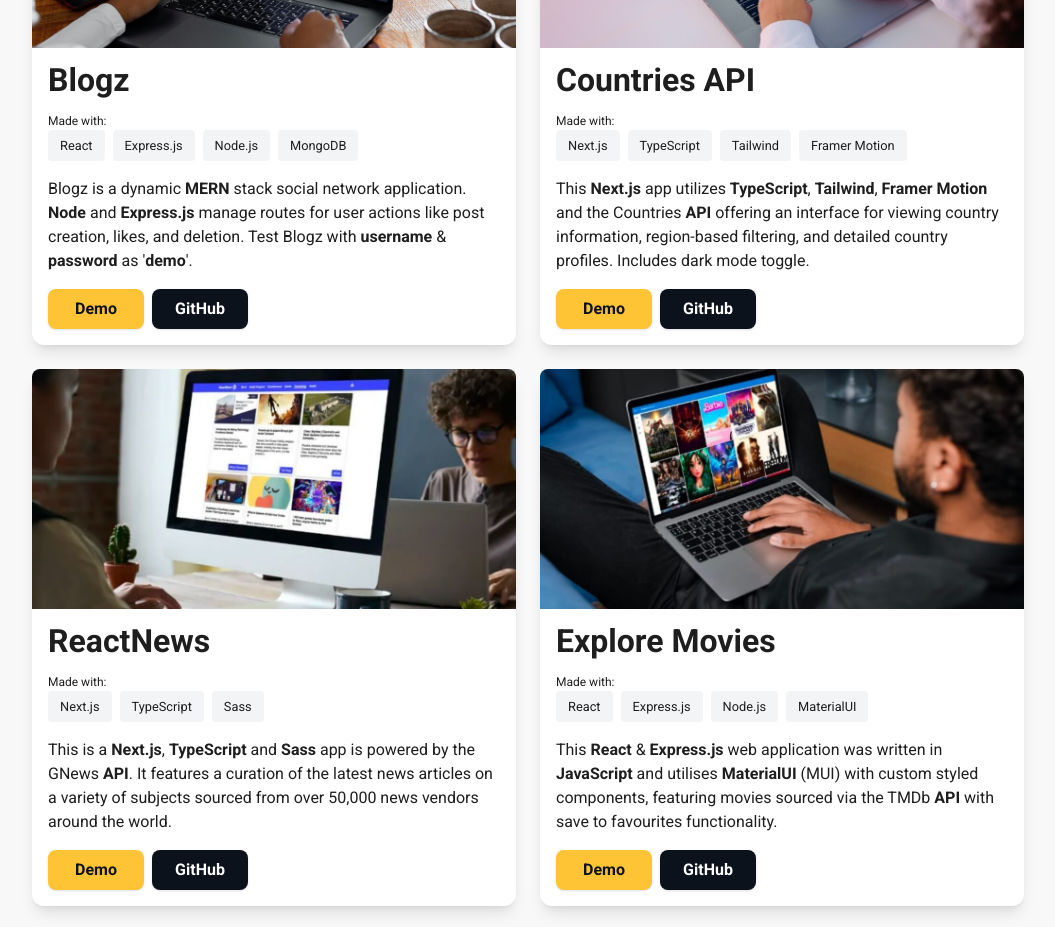
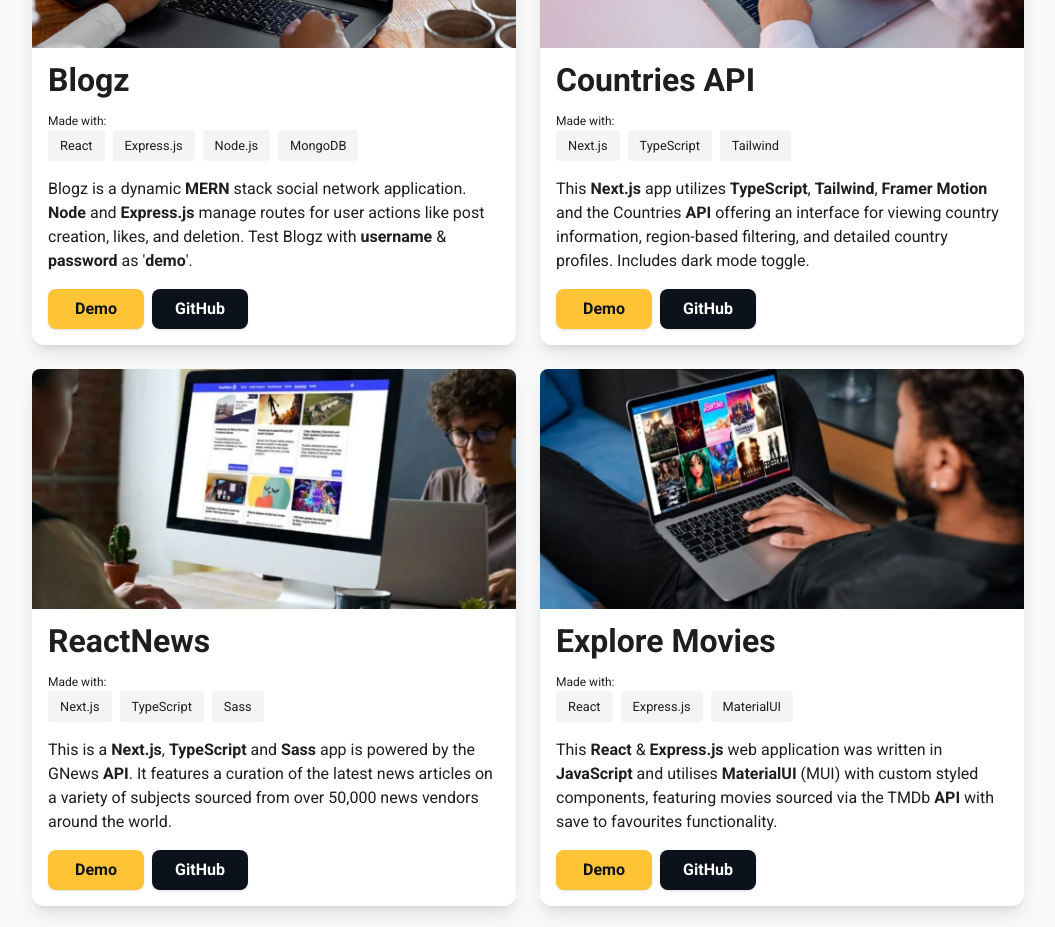
Before and after one commit to adamrichardturner/portfolio-2023, a Next.js app: page / in a window 1280 px wide. Shown: the part 1260-2187 px from the top of the page, without its empty margins (112-1167 px from the left). Built offline with nearby package versions, Linux system fonts and the light colour scheme.

Commit message:
Updating X link

```diff
--- a/components/Contact/Contact.tsx
+++ b/components/Contact/Contact.tsx
@@ -62,7 +62,7 @@ const Contact: FunctionComponent<{}> = () => {
                 </div>
               </a>
               <a
-                href="https://twitter.com/csturner88"
+                href="https://twitter.com/aturnerlondon"
                 target="_blank"
                 rel="noreferrer"
               >
--- a/util/projectsData.json
+++ b/util/projectsData.json
@@ -17,7 +17,7 @@
       "imagePath": "/projects/countries.jpg",
       "altTag": "Countries API",
       "category": "Front End",
-      "skills": ["Next.js", "TypeScript", "Tailwind", "Framer Motion"],
+      "skills": ["Next.js", "TypeScript", "Tailwind"],
       "demoLink": "https://countries.adamrichardturner.dev/",
       "githubLink": "https://github.com/adamrichardturner/countries"
     },
@@ -39,7 +39,7 @@
       "imagePath": "/projects/exploremovies.jpg",
       "altTag": "Explore Movies",
       "category": "Full Stack",
-      "skills": ["React", "Express.js", "Node.js", "MaterialUI"],
+      "skills": ["React", "Express.js", "MaterialUI"],
       "demoLink": "https://exploremovies.app",
       "githubLink": "https://github.com/adamrichardturner/explore-movies"
     },
```
